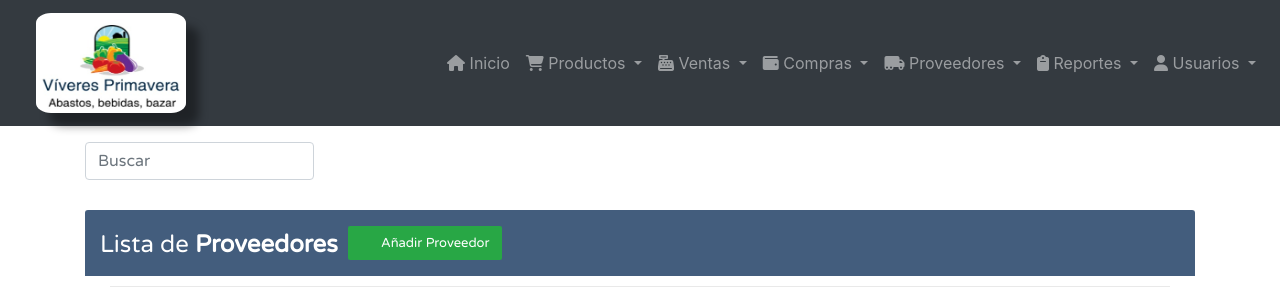
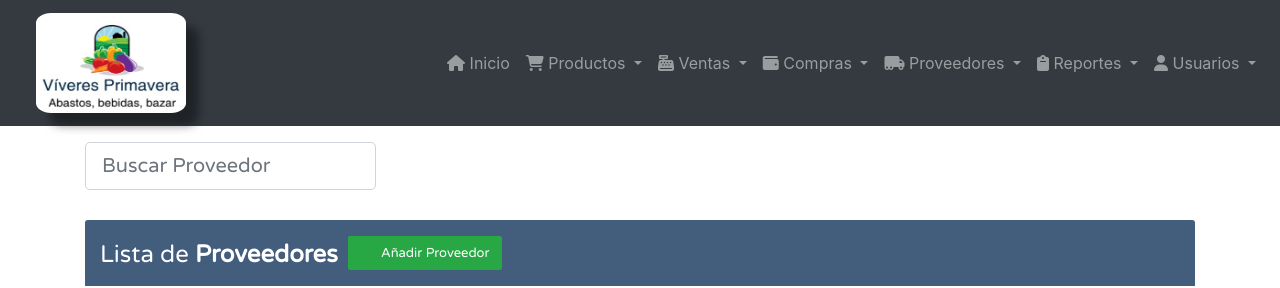
Before and after one commit to bryan-recors/inventario_frontend, an Angular app: page /listar-proveedores in a window 1280 px wide. Shown: the top 288 px of the page. Built offline with nearby package versions, Linux system fonts and the light colour scheme; no server answers.

Commit message:
Johana (#13)
* buscar en productos

* buscar productos-proveedores-usuarios y cambios en index

* buscar en reportes

```diff
--- a/src/app/vistas/listar-proveedores/listar-proveedores.component.html
+++ b/src/app/vistas/listar-proveedores/listar-proveedores.component.html
@@ -27,10 +27,15 @@
 </head>
 <body>
     <div class="container">
-        <!--buscador-->
+        <!--buscador
         <form class="form-inline ml-auto" >
           <input class="form-control mr-sm-2" type="search" placeholder="Buscar" aria-label="Search" name= "q" [(ngModel)]="filterProveedores">
-          <!-- <button class="btn btn-outline-success" type="submit"><h5>Buscar Proveedor</h5></button>-->
+          <button class="btn btn-outline-success" type="submit"><h5>Buscar Proveedor</h5></button>
+        </form>
+        -->
+
+        <form class="form-inline ml-auto" >
+          <input class="form-control form-control-lg" type="search" placeholder="Buscar Proveedor" aria-label="Search" name= "q" [(ngModel)]="filterProveedores">
         </form>
 
         <div class="table-responsive">
--- a/src/app/vistas/listar-usuario/listar-usuario.component.html
+++ b/src/app/vistas/listar-usuario/listar-usuario.component.html
@@ -27,10 +27,14 @@
 </head>
 <body>
     <div class="container">
-        <!--buscador-->
+        <!--buscador
         <form class="form-inline ml-auto" >
           <input class="form-control mr-sm-2" type="search" placeholder="Buscar" aria-label="Search" name= "q" [(ngModel)]="filterUsuarios">
-          <!-- <button class="btn btn-outline-success" type="submit"><h5>Buscar Usuario</h5></button>-->
+          <button class="btn btn-outline-success" type="submit"><h5>Buscar Usuario</h5></button>
+        </form>
+        -->
+        <form class="form-inline ml-auto" >
+          <input class="form-control form-control-lg" type="search" placeholder="Buscar Usuario" aria-label="Search" name= "q" [(ngModel)]="filterUsuarios">
         </form>
 
         <div class="table-responsive">
--- a/src/app/vistas/reporte-productos/reporte-productos.component.html
+++ b/src/app/vistas/reporte-productos/reporte-productos.component.html
@@ -2,7 +2,7 @@
         <div class="container">
 
             <form class="form-inline ml-auto" >
-              <input class="form-control mr-sm-2" type="search" placeholder="Buscar" aria-label="Search" >
+              <input class="form-control form-control-lg" type="search" placeholder="Buscar Producto" aria-label="Search" name= "q" [(ngModel)]="filterProductos" >
             </form>
 
 
```
